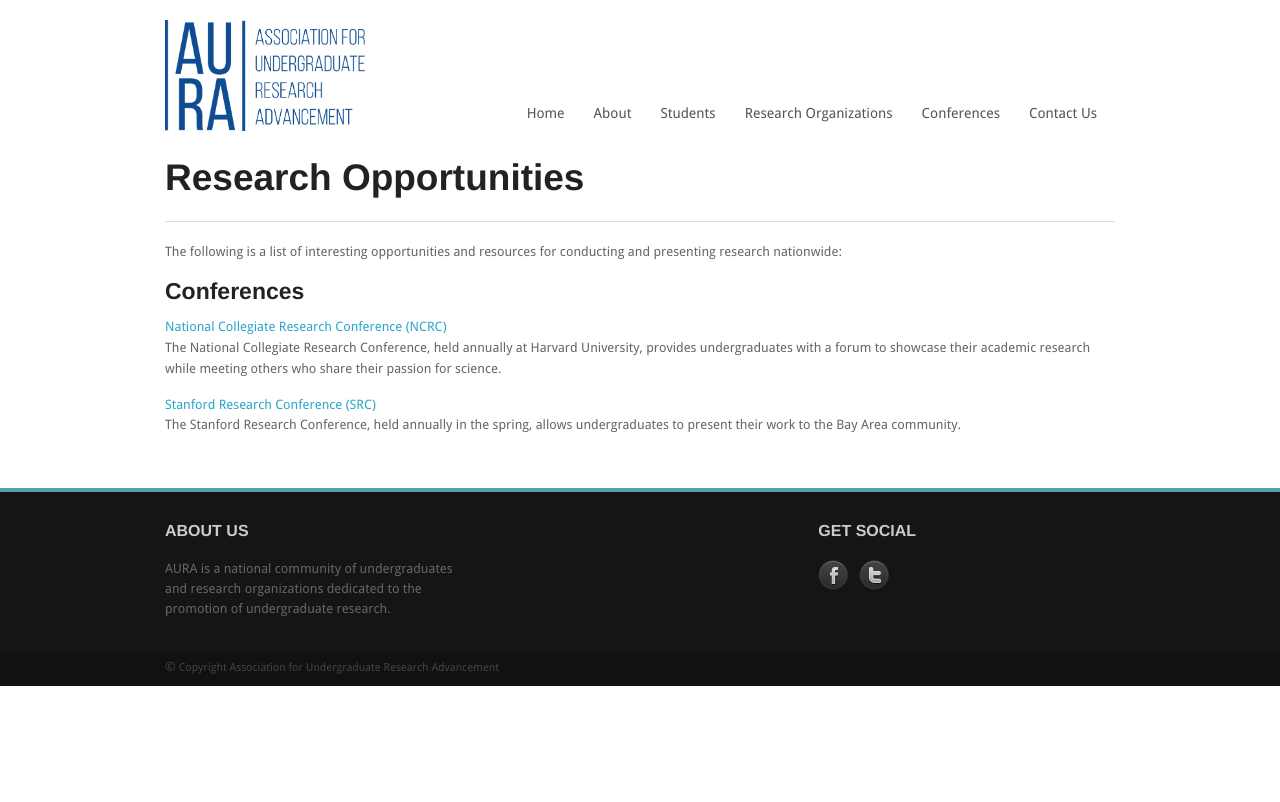
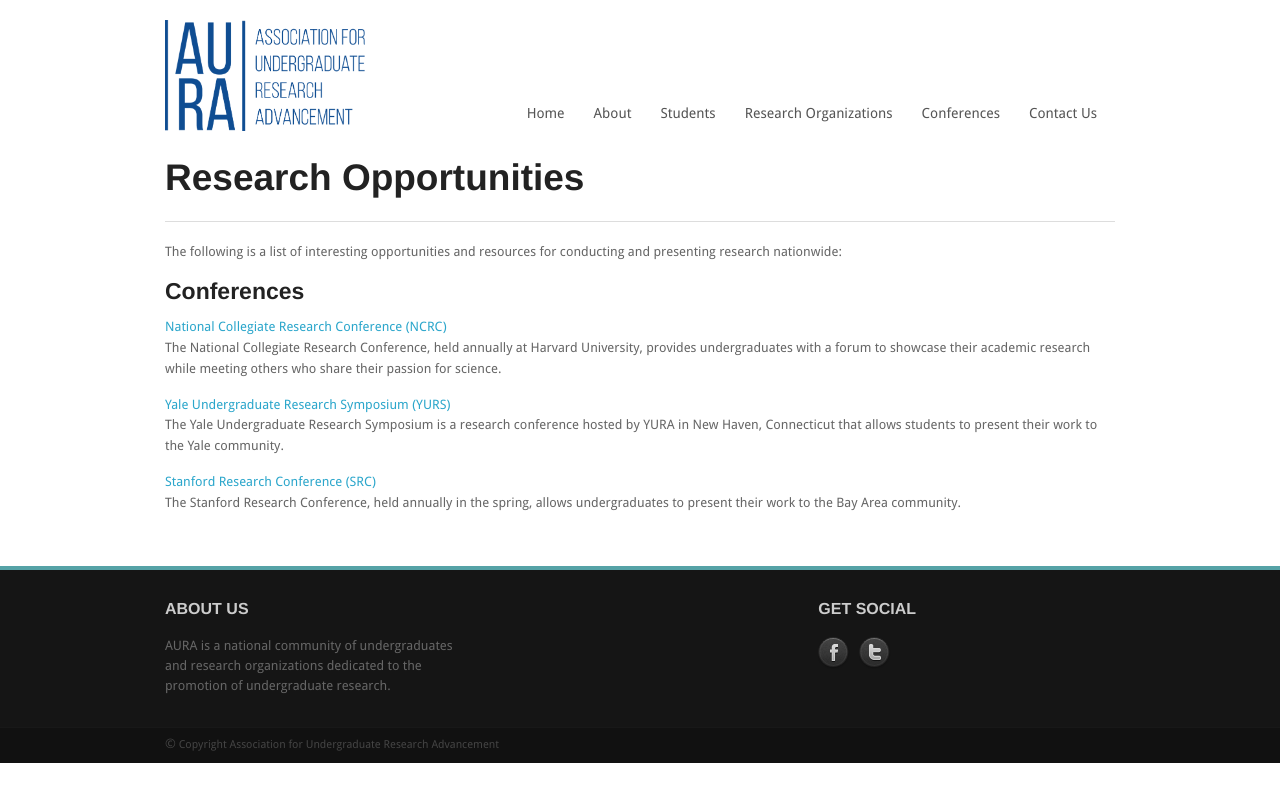
Before and after one commit to kraftp/aura_website, a Jekyll site: the page built from pages/s_research_opportunities.md, in a window 1280 px wide. Shown: the top 802 px of the page. Built offline with Jekyll 4.4.1, drawn with Linux system fonts in a browser that asks for light colours; Markdown is read by kramdown in place of the engine named in the settings.

Commit message:
Testing New Commit Email
Checking if properly attributed.

```diff
--- a/pages/s_research_opportunities.md
+++ b/pages/s_research_opportunities.md
@@ -13,6 +13,10 @@
 
 The National Collegiate Research Conference, held annually at Harvard University, provides undergraduates with a forum to showcase their academic research while meeting others who share their passion for science.
 
+- [Yale Undergraduate Research Symposium (YURS)](http://yura.yale.edu/yurs-2015)
+
+The Yale Undergraduate Research Symposium is a research conference hosted by YURA in New Haven, Connecticut that allows students to present their work to the Yale community.
+
  - [Stanford Research Conference (SRC)](http://sura.stanford.edu)
 
 The Stanford Research Conference, held annually in the spring, allows undergraduates to present their work to the Bay Area community.
```
